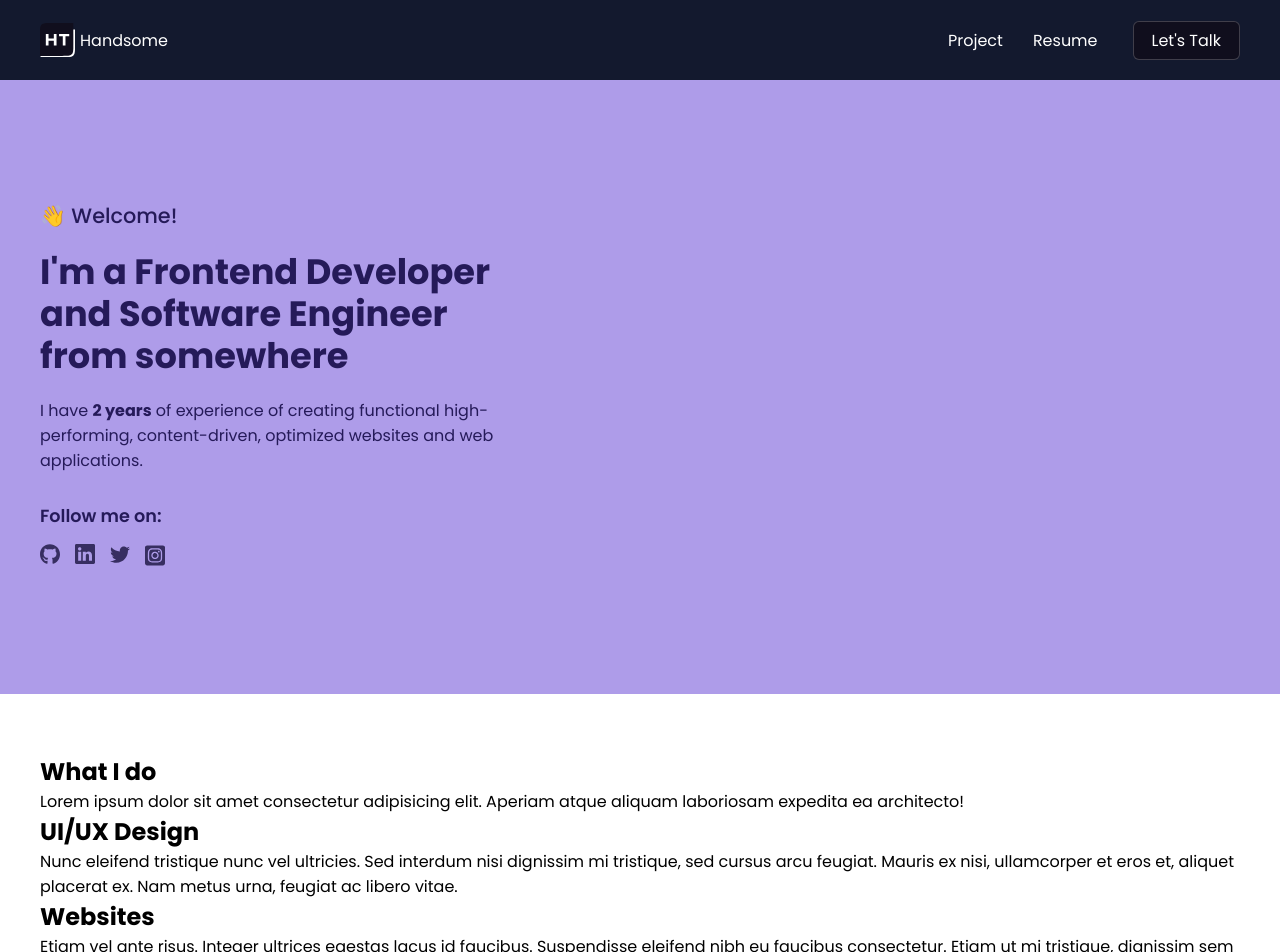
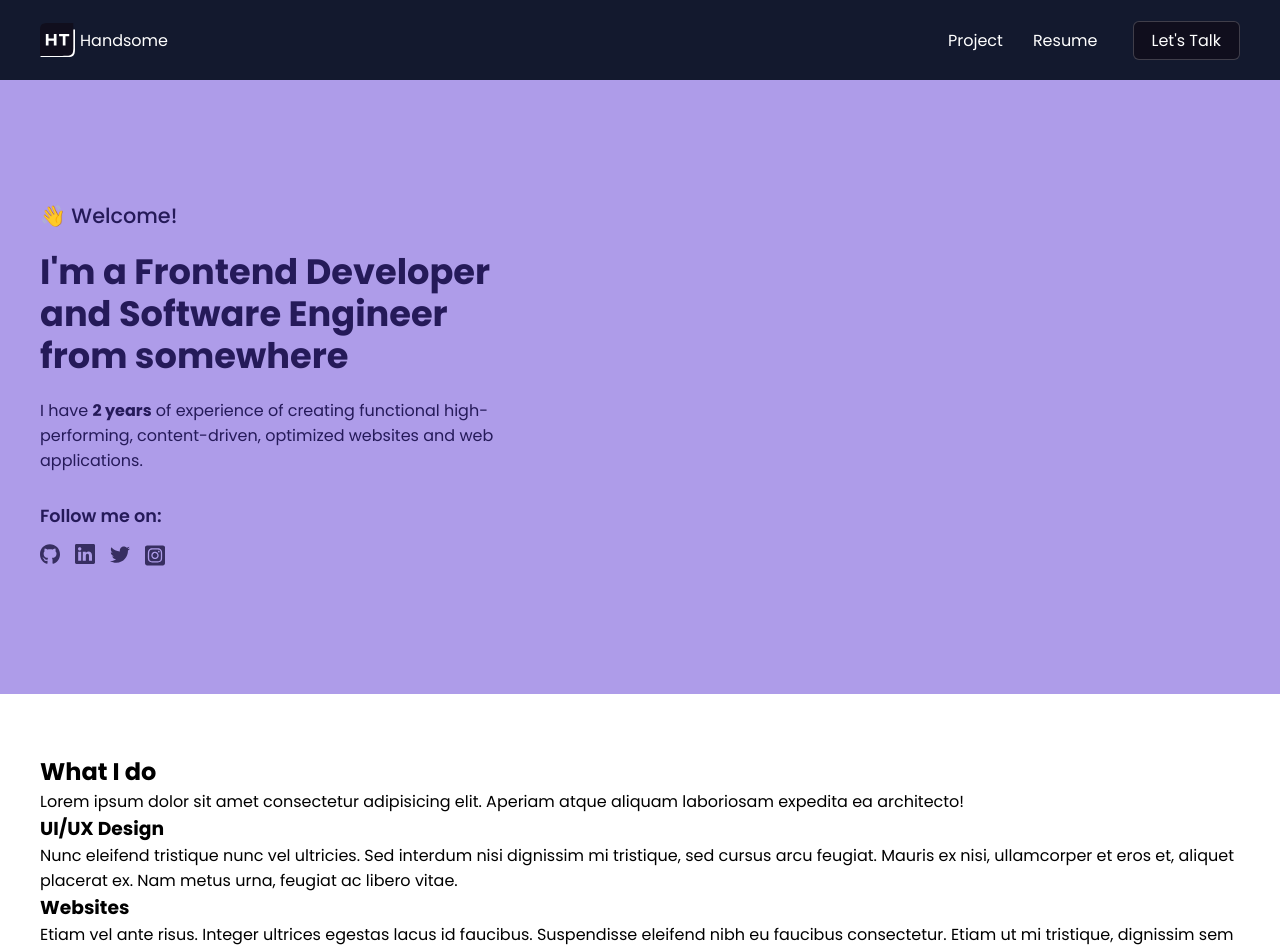
Before and after one commit to huzitaiwo/handsome, a React (Create React App) app: page / in a window 1280 px wide. Shown: the top 952 px of the page. Built offline with nearby package versions, Linux system fonts and the light colour scheme; data requests are answered from the project's data file.

Commit message:
servi.js

```diff
--- a/src/components/Service.js
+++ b/src/components/Service.js
@@ -18,8 +18,8 @@ export default function Service() {
           {isLoading && <h3>loading...</h3>}
           {services && services.map(service => (
             <div key={service.id}>
-              <div  className='title'>
-                <h2>{service.title}</h2>
+              <div className='title'>
+                <h3>{service.title}</h3>
               </div>
               <p className='description'>{service.description}</p>
             </div>
```
